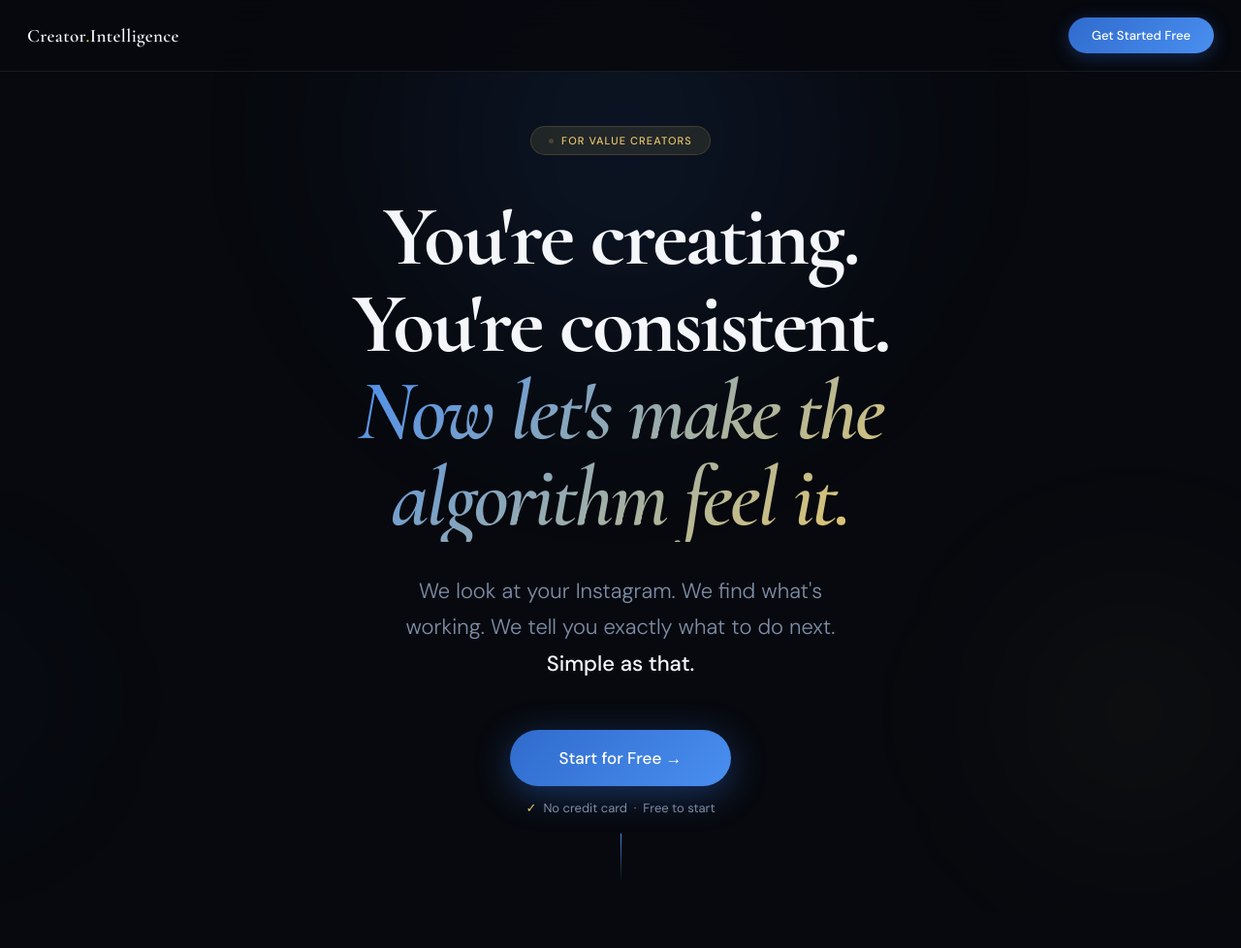
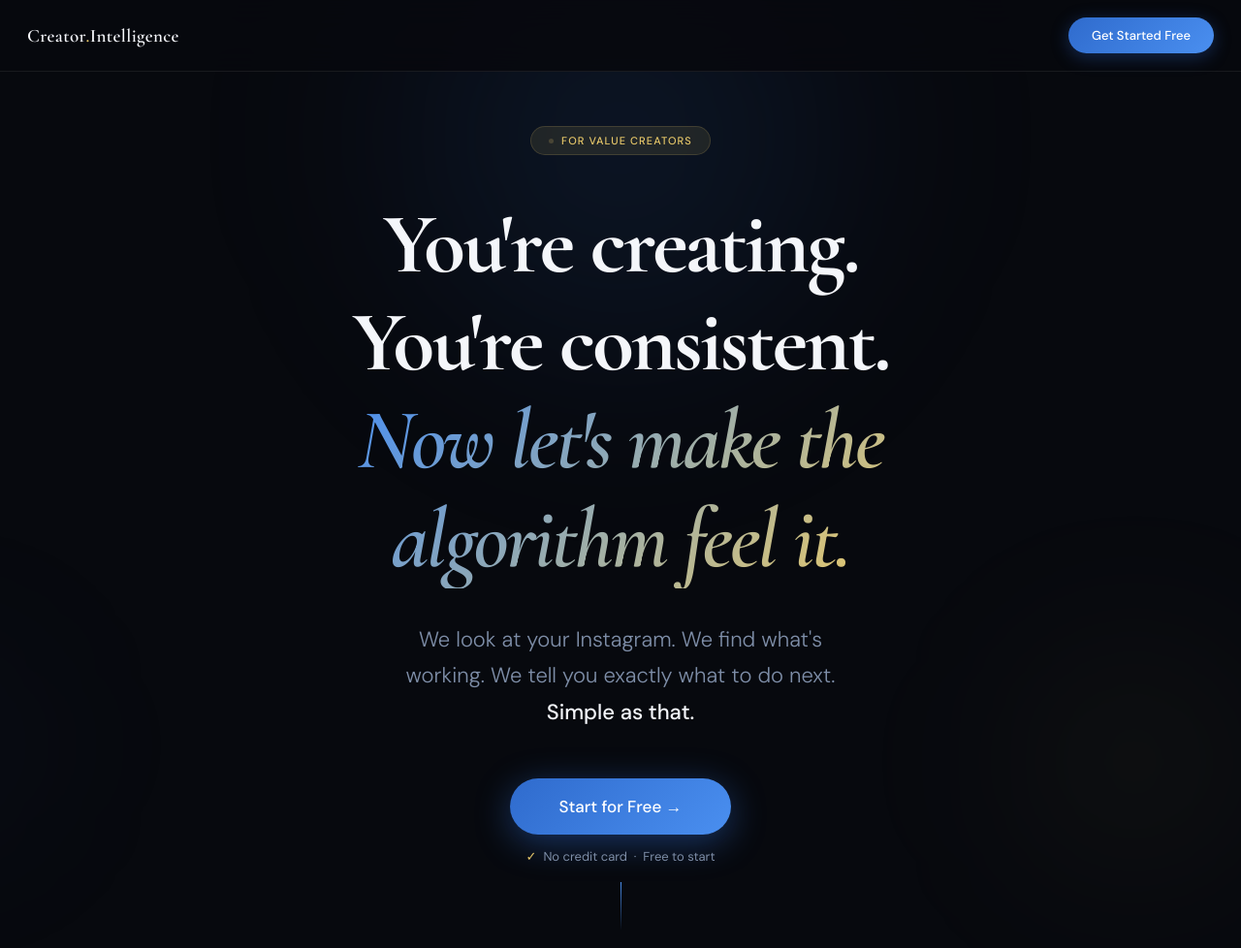
Before and after one commit to yashwanthjangam69/Creator1, a website: page Creators/landing.html in a window 1280 px wide. Shown: the top 978 px of the page at 97% size. Drawn offline with nearby package versions, Linux system fonts and the light colour scheme.

Commit message:
Update landing.html

```diff
--- a/Creators/landing.html
+++ b/Creators/landing.html
@@ -134,10 +134,12 @@ nav{
 .hero-h1{
   font-family:'Cormorant Garamond', serif;
   font-size:clamp(46px, 9vw, 88px);
-  font-weight:700; line-height:1.02;
+  font-weight:700; line-height:1.15;
   letter-spacing:-0.03em;
   margin-bottom:32px;
   animation:fadeUp 1s 0.1s ease both;
+  padding-top:2px;
+  padding-bottom:2px;
 }
 
 .hero-h1 .l1{ display:block; color:var(--white); }
```
